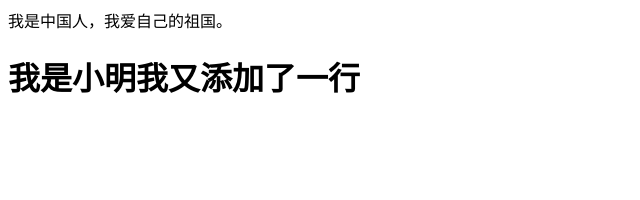
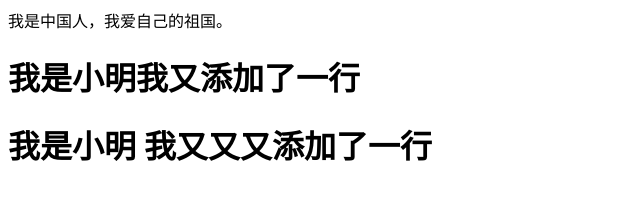
Before and after one commit to azuicc/test1, a plain HTML site: page index.html in a window 1280 px wide. Shown: the whole page, without its empty margins (0-640 px from the left). Drawn offline with Linux system fonts and the light colour scheme.

Commit message:
我是小明我又又又又添加一行

```diff
--- a/index.html
+++ b/index.html
@@ -8,5 +8,6 @@
 <body>
     我是中国人，我爱自己的祖国。
     <h1>我是小明我又添加了一行</h1>
+    <h1>我是小明 我又又又添加了一行</h1>
 </body>
 </html>
```
